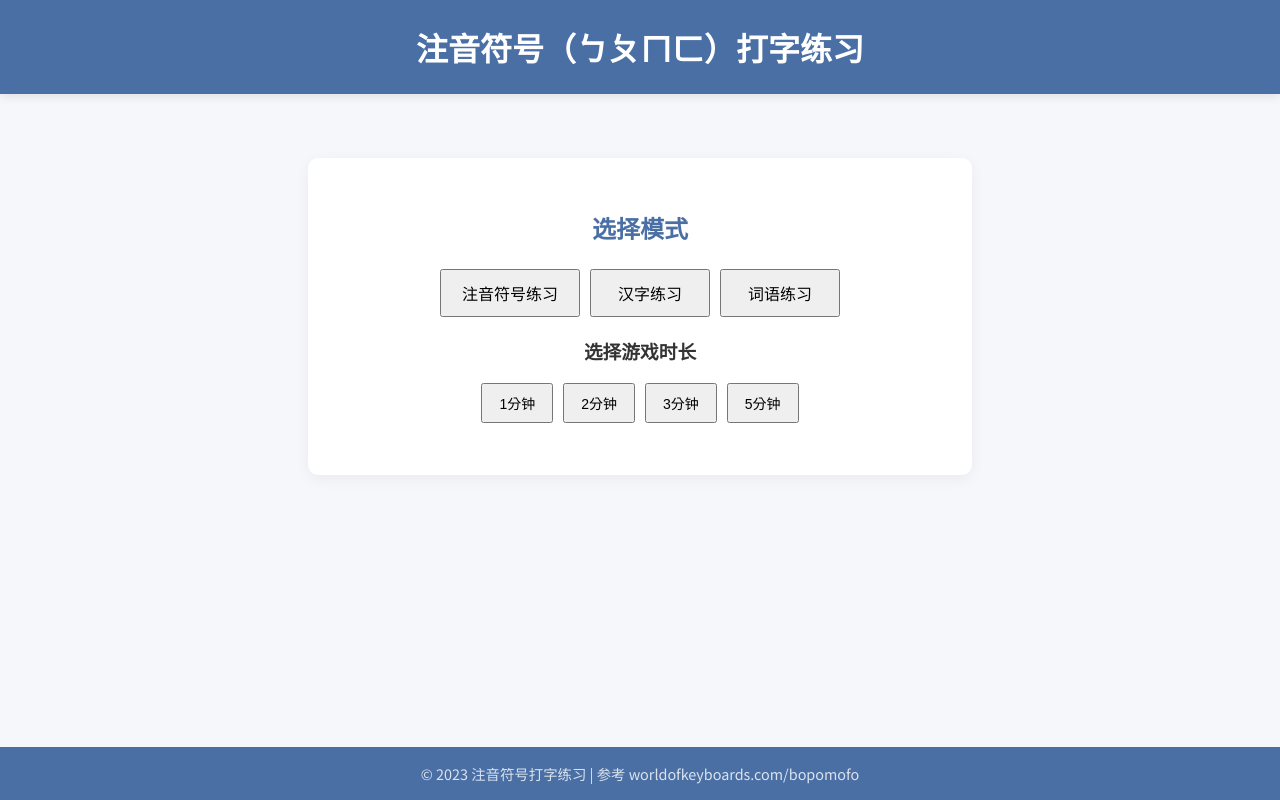
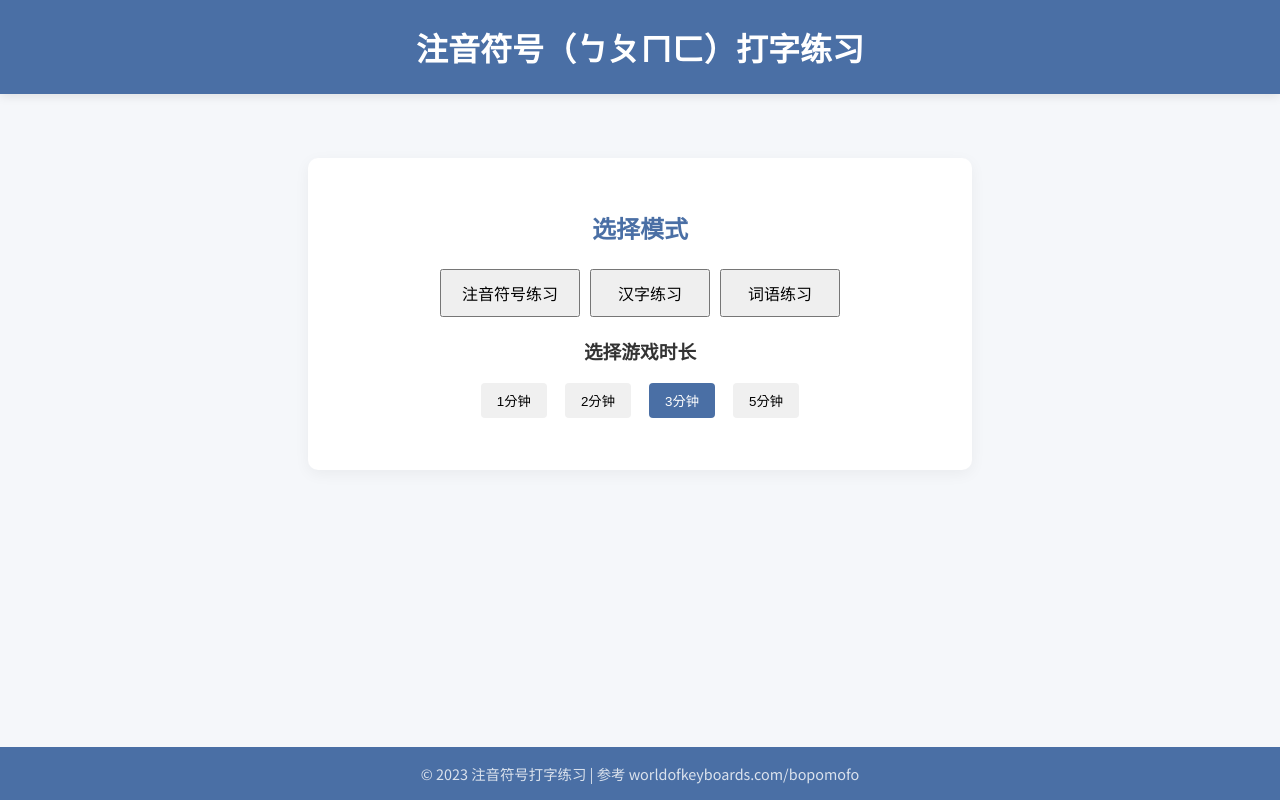
Before and after one commit to Boomshakal/bopomofo, a React (Create React App) app: page / in a window 1280 px wide. Built offline with nearby package versions, Linux system fonts and the light colour scheme.

Commit message:
style(App): 优化按钮样式并修正输入验证逻辑
调整时间按钮的文本为"返回"
为按钮添加悬停和激活状态的样式
移除输入验证中不必要的trim()调用

```diff
--- a/src/App.css
+++ b/src/App.css
@@ -90,6 +90,20 @@
 }
 
 .time-buttons button {
+  background-color: #f0f0f0;
+  border: none;
+  padding: 8px 16px;
+  margin: 0 4px;
+  border-radius: 4px;
+  cursor: pointer;
+}
+
+.time-buttons button.active {
+  background-color: #4a6fa5;
+  color: white;
+}
+
+.time-buttons button:hover {
   padding: 8px 16px;
   font-size: 14px;
 }
@@ -359,7 +373,7 @@
 }
 
 .keyboard-key.active {
-  background-color: #4a6fa5;
+  background-color: #4a6fa5 !important;
   color: white;
   transform: translateY(2px);
   box-shadow: 0 0 2px rgba(0, 0, 0, 0.2);
--- a/src/App.js
+++ b/src/App.js
@@ -256,7 +256,7 @@ function App() {
 
       // 检查输入是否匹配正确答案
       // 实时检查是否完全匹配
-    if (correctAnswer && input.trim() !== '' && ((practiceType === 'bopomofo' && convertedInput === correctAnswer) || (['chinese', 'word'].includes(practiceType) && input === correctAnswer))) {
+    if (correctAnswer && input !== '' && ((practiceType === 'bopomofo' && convertedInput === correctAnswer) || (['chinese', 'word'].includes(practiceType) && input === correctAnswer))) {
         // 正确匹配
         setScore(score + 1);
         setTotalAttempts(totalAttempts + 1);
@@ -501,7 +501,7 @@ function App() {
                 <button className="time-adjust-btn" onClick={() => {
                   // 暂停游戏并显示时间调整对话框
                   setGameStarted(false);
-                }}>调整时间</button>
+                }}>返回</button>
               </div>
             </div>
 
```
